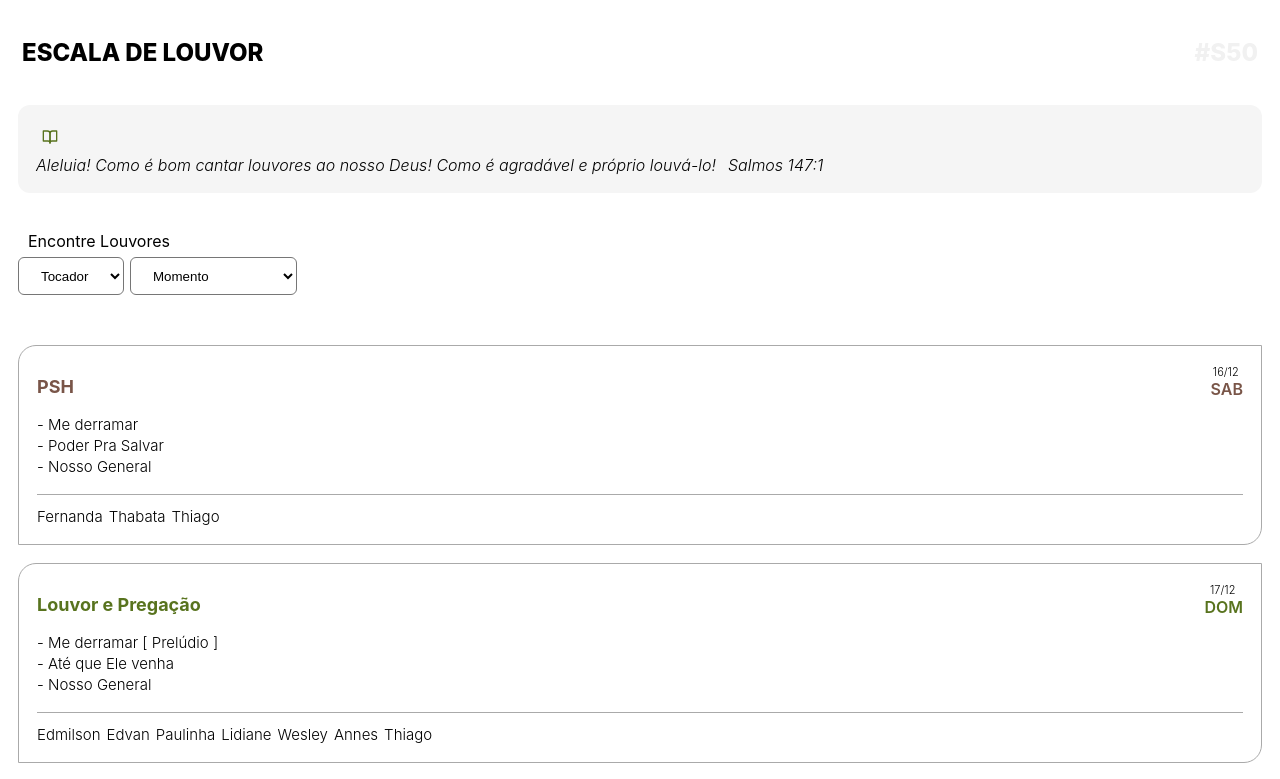
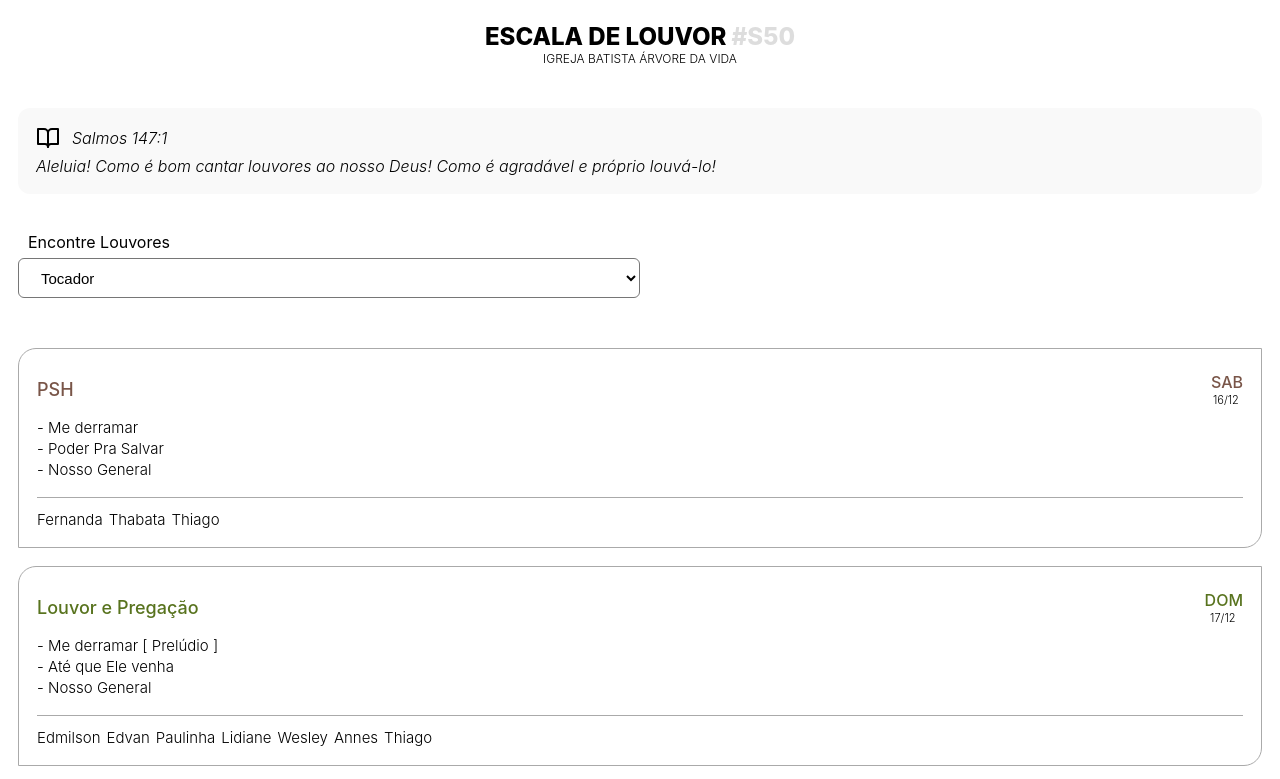
Before and after one commit to hupernikomen/scalepraise, a React (Create React App) app: page / in a window 1280 px wide. Shown: the top 779 px of the page. Built offline with nearby package versions, Linux system fonts and the light colour scheme.

Commit message:
melhorias

```diff
--- a/src/App.js
+++ b/src/App.js
@@ -14,32 +14,37 @@ export default function App() {
   const [tocador, setTocador] = useState('');
   const [obs, setObs] = useState([]);
 
+  var moment = require('moment');
+  var data_hora_atual = new Date();
+
+  const numDaSemanaNoAno = moment(data_hora_atual).startOf('isoWeek').format('ww');
+
   useEffect(() => {
     buscaTocador(tocador, tipoLouvor);
   }, [tocador, tipoLouvor]);
 
-  useEffect(() => {
-    setTimeout(() => {
-      setObs([
-        {
-          titulo: 'Reunião',
-          mensagem: 'No domingo do dia 07/01, após o culto, teremos uma reunião para tratarmos do ano de 2024 '
-        }
-      ]);
-    }, 7000);
-  }, []);
+  // useEffect(() => {
+  //   setTimeout(() => {
+  //     setObs([
+  //       {
+  //         titulo: 'Reunião',
+  //         mensagem: 'No domingo do dia 07/01, após o culto, teremos uma reunião para tratarmos do ano de 2024 '
+  //       }
+  //     ]);
+  //   }, 7000);
+  // }, []);
 
   // Musicos
   const musicos = {
     instrumentistas: {
       sexta: ['Wesley', 'Warley'],
-      psh: ['Thiago', 'Rhuan', 'Thiago', 'Rhuan'], // COM SHUVA, // COM SHUVA
-      // psh: ['Thiago', 'Andre', 'Warley', 'Rhuan', '[ Escolher ]'], // SEM SHUVA
+      psh: ['Thiago', 'Rhuan', 'Thiago', 'Rhuan', 'Thiago'], // COM CHUVA,
+      // psh: ['Thiago', 'Andre', 'Warley', 'Rhuan', '[ Escolher ]'], // SEM CHUVA
       ebd: ['Annes']
     },
 
     vocalistas: {
-      sexta: ['Lidiane', 'Laís', 'Edvan'],
+      oracaoedoutrina: ['Lidiane', 'Laís', 'Edvan'],
       psh: [
         ['Fernanda', 'Thabata'],
         ['Fernanda', 'Thabata'],
@@ -48,8 +53,7 @@ export default function App() {
         ['Fernanda', 'Thabata']
       ], // COM CHUVA
       // psh: [['Wilson', 'Paulinha'], ['Kelviane', 'Fernanda'], ['Edmilson', 'Fernanda'], ['Lidiane', 'Duda', 'Laís'], [('Fernanda', 'Paulinha')]], // SEM CHUVA
-      ebd: ['Wilson', 'Paulinha'],
-      domingonoite: ['Laís', 'Kelviane', 'Lidiane', 'Duda', '[ Escolher ]']
+      ebd: ['Wilson', 'Paulinha']
     }
   };
 
@@ -58,17 +62,13 @@ export default function App() {
   const tocadorPSH = musicos.instrumentistas.psh[numeroDaSemana() - 1];
   const tocadorIbav = numeroDaSemana() % 2 === 0 ? 'Andre' : 'Thiago';
 
-  var moment = require('moment');
-  var data_hora_atual = new Date();
-
-  const posicaoLouvor = moment(data_hora_atual).startOf('isoWeek').format('ww');
-
-  const buscaLouvores = (tipo, tocador, i) => {
-    const index = i - 1;
+  const buscaLouvores = (tipo, tocador, numDaSemanaNoAno) => {
+    const index = numDaSemanaNoAno - 1;
     const listaTipo = listaLouvores.filter((item) => item.tipo === tipo);
     const listatocador = listaTipo.filter((item) => item.tocadores?.indexOf(tocador) > -1);
 
-    const posicao = index - Math.floor(index / listatocador.length) * listatocador.length;
+    // const posicao = index - Math.floor(index / listatocador.length) * listatocador.length;
+    const posicao = (numDaSemanaNoAno - 1) % listatocador.length;
     return listatocador[posicao] || '[ Livre Escolha ]';
   };
 
@@ -78,8 +78,8 @@ export default function App() {
       status: true, // Defina false para ocultar caso tenha outro culto substituindo esse
       data: proximaSexta(),
       culto: 'Doutrina / Oração',
-      louvores: [buscaLouvores('preludio', 'Warley', posicaoLouvor), buscaLouvores('primeiromomento', 'Warley', posicaoLouvor)],
-      vocalistas: musicos.vocalistas.sexta,
+      louvores: [buscaLouvores('preludio', 'Warley', numDaSemanaNoAno), buscaLouvores('primeiromomento', 'Warley', numDaSemanaNoAno)],
+      vocalistas: musicos.vocalistas.oracaoedoutrina,
       instrumentistas: musicos.instrumentistas.sexta
     },
 
@@ -98,9 +98,9 @@ export default function App() {
       status: true, // Defina false para ocultar caso tenha outro culto substituindo esse
       data: proximoDomingo(),
       culto: 'Louvor e Pregação',
-      louvores: [buscaLouvores('preludio', tocadorIbav, posicaoLouvor), buscaLouvores('primeiromomento', tocadorIbav, posicaoLouvor), buscaLouvores('comunhao', tocadorIbav, posicaoLouvor)],
-      hcc: hinos[posicaoLouvor],
-      vocalistas: ['Edmilson', 'Edvan', numeroDaSemana() % 2 === 0 ? 'Fernanda' : 'Paulinha', musicos.vocalistas.domingonoite[numeroDaSemana() - 1]],
+      louvores: [buscaLouvores('preludio', tocadorIbav, numDaSemanaNoAno), buscaLouvores('primeiromomento', tocadorIbav, numDaSemanaNoAno), buscaLouvores('comunhao', tocadorIbav, numDaSemanaNoAno)],
+      hcc: hinos[numDaSemanaNoAno],
+      vocalistas: ['Edmilson', 'Edvan', ...VozesFemininas()],
       instrumentistas: ['Wesley', 'Annes', tocadorIbav]
     },
 
@@ -109,7 +109,11 @@ export default function App() {
       status: true, // Defina false para ocultar caso tenha outro culto substituindo esse
       data: proximoSabado(),
       culto: 'PSH',
-      louvores: [buscaLouvores('preludio', tocadorPSH, posicaoLouvor), buscaLouvores('primeiromomento', tocadorPSH, posicaoLouvor + 1), buscaLouvores('comunhao', tocadorPSH, posicaoLouvor + 2)],
+      louvores: [
+        buscaLouvores('preludio', tocadorPSH, numDaSemanaNoAno),
+        buscaLouvores('primeiromomento', tocadorPSH, numDaSemanaNoAno + 1),
+        buscaLouvores('comunhao', tocadorPSH, numDaSemanaNoAno + 2)
+      ],
       vocalistas: musicos.vocalistas.psh[numeroDaSemana() - 1],
       instrumentistas: musicos.instrumentistas.psh[numeroDaSemana() - 1]
     },
@@ -137,6 +141,23 @@ export default function App() {
       instrumentistas: ['Wesley', 'Andre', 'Thiago', 'Annes']
     }
   ];
+
+  // Seleção de vozes femininas para louvor e pregação
+  function VozesFemininas() {
+    const vozes = ['Fernanda', 'Paulinha', 'Lais', 'Kelviane', 'Lidiane', 'Thabata'];
+    const sequencia = [
+      [0, 2],
+      [1, 4],
+      [2, 1],
+      [3, 5],
+      [4, 0],
+      [5, 3]
+    ];
+
+    const posicao = (numDaSemanaNoAno - 1) % sequencia.length;
+    const selecao = sequencia[posicao].map((index) => vozes[index]);
+    return selecao;
+  }
 
   //Converte data String em data Date
   function converteData(inData) {
@@ -220,12 +241,12 @@ export default function App() {
     const index = Math.floor(Math.random() * versiculos.length);
 
     return (
-      <div style={{ padding: 18, background: '#f5f5f5', borderRadius: 12 }}>
-        <div style={{ margin: 6 }}>
-          <FiBookOpen color="#58731e" />
+      <div style={{ padding: 18, background: '#f9f9f9', borderRadius: 12 }}>
+        <div style={{ marginBottom: 6, display: 'flex', alignItems: 'center' }}>
+          <FiBookOpen size={24} />
+          <label style={{ fontStyle: 'italic', fontWeight: 300, color: '#000', marginLeft: 12 }}>{versiculos[index].ref}</label>
         </div>
         <label style={{ fontStyle: 'italic', fontWeight: 300, color: '#000' }}>{versiculos[index].texto}</label>
-        <label style={{ fontStyle: 'italic', fontWeight: 300, color: '#000', marginLeft: 12 }}>{versiculos[index].ref}</label>
       </div>
     );
   }
@@ -264,9 +285,11 @@ export default function App() {
         </div>
       ) : null}
 
-      <div style={{ backgroundColor: '#fff', display: 'flex', alignItems: 'center', justifyContent: 'space-between', padding: 22 }}>
-        <h1 style={{ fontSize: 24, fontWeight: 800, color: '#000' }}>ESCALA DE LOUVOR</h1>
-        <span style={{ fontSize: 24, color: '#f1f1f1', fontWeight: 800 }}>#S{posicaoLouvor}</span>
+      <div style={{ marginBottom: 20, backgroundColor: '#fff', display: 'flex', flexDirection: 'column', alignItems: 'center', justifyContent: 'center', padding: 22 }}>
+        <h1 style={{ fontSize: 24, fontWeight: 800, color: '#000', margin: 0 }}>
+          ESCALA DE LOUVOR<span style={{ fontSize: 24, color: '#ddd', fontWeight: 800 }}> #S{numDaSemanaNoAno}</span>
+        </h1>
+        <span style={{ fontWeight: 300, fontSize: 12 }}>IGREJA BATISTA ÁRVORE DA VIDA</span>
       </div>
 
       <div style={{ padding: '0 18px' }}>{SorteiaVersiculo()}</div>
@@ -275,23 +298,25 @@ export default function App() {
         <div style={{ marginBottom: 50 }}>
           <label style={{ margin: '10px' }}>Encontre Louvores</label>
           <div style={{ display: 'flex', margin: '6px 0', gap: 6 }}>
-            <select style={{ background: '#fff', height: 38, padding: '0 18px', borderRadius: 6, outline: 'none' }} onChange={(e) => setTocador(e.target.value)}>
+            <select style={{ fontSize: 15, width: '50%', background: '#fff', height: 40, padding: '0 18px', borderRadius: 6, outline: 'none' }} onChange={(e) => setTocador(e.target.value)}>
               <option>Tocador</option>
               {tocadores.map((tocador, index) => (
                 <option key={index}>{tocador}</option>
               ))}
             </select>
 
-            <select style={{ background: '#fff', padding: '0 18px', height: 38, borderRadius: 6, outline: 'none' }} onChange={(e) => setTipoLouvor(e.target.value)}>
+            {tocador ? (
+              <select style={{ fontSize: 15, width: '50%', background: '#fff', padding: '0 18px', height: 40, borderRadius: 6, outline: 'none' }} onChange={(e) => setTipoLouvor(e.target.value)}>
                 <option>Momento</option>
                 <option value={'preludio'}>Prelúdio</option>
                 <option value={'primeiromomento'}>Primeiro Momento</option>
                 <option value={'comunhao'}>Comunhão</option>
                 <option value={'ceia'}>Ceia</option>
               </select>
+            ) : null}
           </div>
 
-          <div style={{ margin: '18px 0' }}>
+          <div style={{ margin: 18 }}>
             {louvoresTocador.map((louvor, index) => {
               return (
                 <div key={index} style={{ fontSize: 15, fontWeight: 300, alignItems: 'center', display: 'flex', flexDirection: 'row' }}>
--- a/src/CalendarItem/estilo.css
+++ b/src/CalendarItem/estilo.css
@@ -8,7 +8,6 @@
 .top {
   display: flex;
   justify-content: space-between;
-  align-items: flex-start;
   flex-wrap: wrap;
   margin-bottom: 6px;
 }
--- a/src/CalendarItem/index.js
+++ b/src/CalendarItem/index.js
@@ -23,11 +23,19 @@ export default function CalendarItem({ data }) {
   return (
     <div className="container">
       <div className="top">
-        <h1 className="title" style={{ color: data.culto === 'PSH' ? '#795548' : '#58731e' }}>
+        <h1 className="title" style={{ color: data.culto === 'PSH' ? '#795548' : '#58731e', fontWeight: 500 }}>
           {data.culto}
         </h1>
 
         <div className="date">
+          <span
+            style={{
+              fontWeight: 500,
+              color: data.culto === 'PSH' ? '#795548' : '#58731e'
+            }}
+          >
+            {semana[moment(data.data).day()]}
+          </span>
           <span
             style={{
               fontSize: 11,
@@ -38,14 +46,6 @@ export default function CalendarItem({ data }) {
             }}
           >
             {moment(data.data).format('DD/MM')}
-          </span>
-          <span
-            style={{
-              fontWeight: 600,
-              color: data.culto === 'PSH' ? '#795548' : '#58731e'
-            }}
-          >
-            {semana[moment(data.data).day()]}
           </span>
         </div>
       </div>
@@ -75,7 +75,7 @@ export default function CalendarItem({ data }) {
                   }}
                 >
                   <label style={{ color: '#000', marginRight: 4 }}>♪</label>
-                  <label style={{ fontWeight: 500, color: '#795548' }}>{louvor?.tom || tonsescalasextras?.tom}</label>
+                  <label style={{ color: '#795548' }}>{louvor?.tom || tonsescalasextras?.tom}</label>
                 </div>
               ) : null}
             </label>
```
Lines whose indentation alone changed are shown as unchanged.
